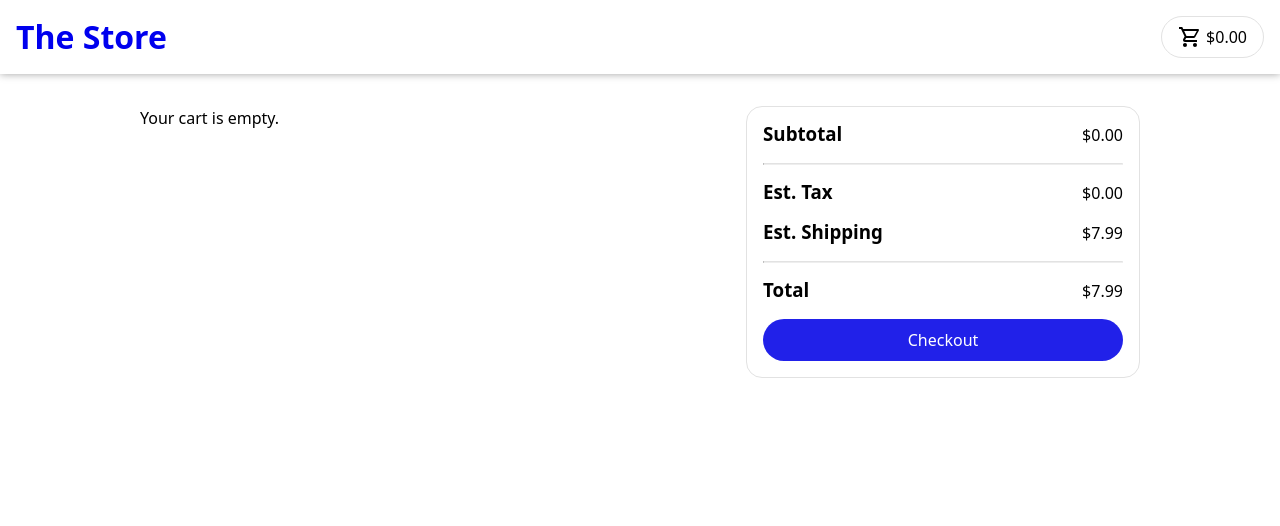
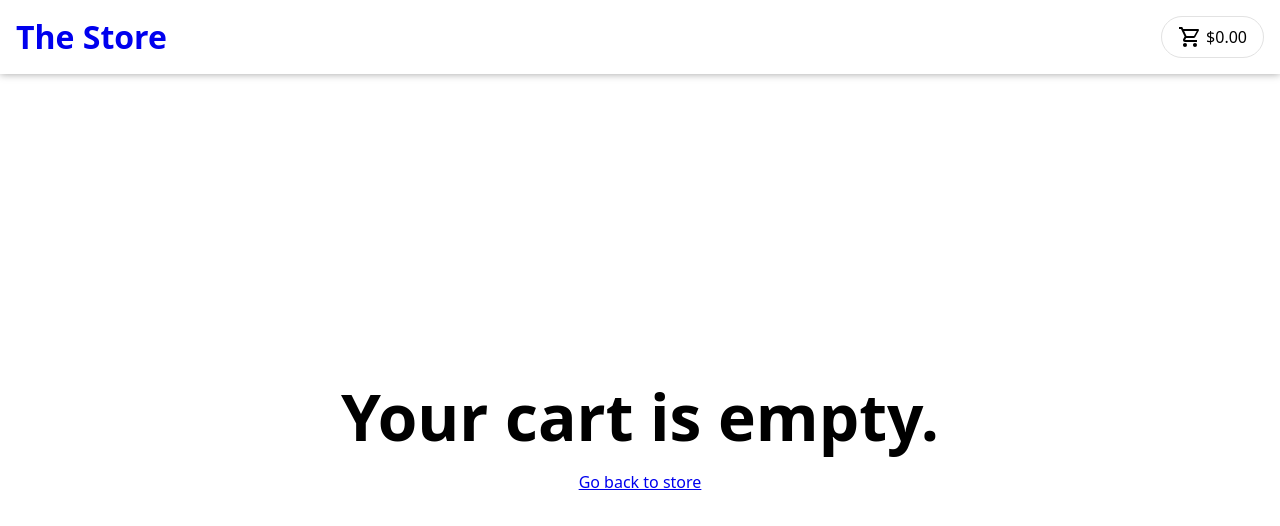
Before and after one commit to cjbarr1013/shopping-cart, a React (Vite) app: page /store/cart in a window 1280 px wide. Shown: the top 526 px of the page. Built offline with nearby package versions, Linux system fonts and the light colour scheme.

Commit message:
Add basic empty cart page.

```diff
--- a/src/components/Cart.jsx
+++ b/src/components/Cart.jsx
@@ -3,28 +3,34 @@ import styles from '../styles/Cart.module.css';
 import CartCard from './CartCard';
 import CartSummary from './CartSummary';
 import { useOutletContext } from 'react-router-dom';
+import { Link } from 'react-router-dom';
 
 function Cart() {
   const { cart, handleCartChange, subtotal } = useOutletContext();
 
   return (
-    <div className={styles.cartContainer}>
+    <>
+      {cart.length === 0 ?
+        <div className={styles.emptyCart}>
+          <h2>Your cart is empty.</h2>
+          <Link to="/store/shop">Go back to store</Link>
+        </div>
+      : <div className={styles.cartContainer}>
           <div className={styles.cart}>
             <div className={styles.cardContainer}>
-          {cart.length === 0 ?
-            <p>Your cart is empty.</p>
-          : cart.map((product) => (
+              {cart.map((product) => (
                 <CartCard
                   key={product.id}
                   product={product}
                   handleCartChange={handleCartChange}
                 ></CartCard>
-            ))
-          }
+              ))}
             </div>
             <CartSummary subtotal={subtotal}></CartSummary>
           </div>
         </div>
+      }
+    </>
   );
 }
 
--- a/src/styles/Cart.module.css
+++ b/src/styles/Cart.module.css
@@ -23,3 +23,17 @@
   width: 60%;
   min-width: 400px;
 }
+
+.emptyCart {
+  display: flex;
+  flex-direction: column;
+  justify-content: center;
+  align-items: center;
+  flex: 1;
+  gap: 1rem;
+  width: 100%;
+}
+
+.emptyCart > h2 {
+  font-size: 4rem;
+}
--- a/src/styles/StorePages.module.css
+++ b/src/styles/StorePages.module.css
@@ -7,4 +7,5 @@
 .cartContainer {
   display: flex;
   flex-direction: column;
+  min-height: 100vh;
 }
```
Lines whose indentation alone changed are shown as unchanged.
